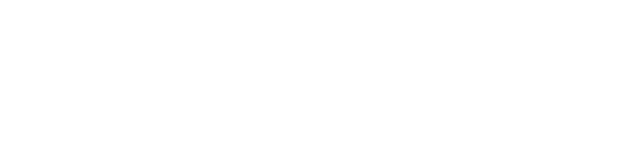
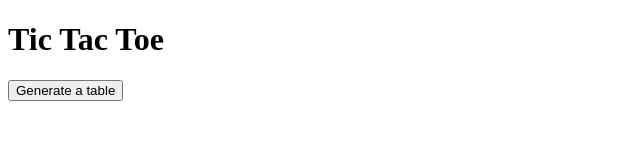
Before and after one commit to JohanCodeForFun/tic-tac-toe, a website: page index.html in a window 1280 px wide. Shown: the whole page, without its empty margins (0-640 px from the left). Drawn offline with Linux system fonts and the light colour scheme.

Commit message:
setup generate board function

```diff
--- a/app.js
+++ b/app.js
@@ -1,8 +1,30 @@
 const gameBoard = {
+  loadBoard: function() {
+    const tbl = document.createElement("table");
+    const tblBody = document.createElement("tbody")
+
+    for (let i = 0; i < this.board.length; i++) {
+      const row = document.createElement("tr");
+
+      for (let j = 0; j < this.board[i].length; j++) {
+        const cell = document.createElement("td");
+        const cellText = document.createTextNode(this.board[i][j])
+      cell.append(cellText)
+      row.append(cell)
+      }
+
+      tblBody.appendChild(row)
+    }
+
+    tbl.append(tblBody)
+    document.body.appendChild(tbl)
+
+    tbl.setAttribute("border", "2")
+  },
   board: [
-    [" ", " ", " "],
-    [" ", " ", " "],
-    [" ", " ", " "],
+    ["1", "2", "3"],
+    ["4", "5", "6"],
+    ["7", "8", "9"],
   ]
 };
 
@@ -15,3 +37,4 @@ const actions = {
   }
 }
 actions.placeMark()
+console.log(gameBoard.board)
--- a/index.html
+++ b/index.html
@@ -8,6 +8,11 @@
   <script src="app.js" defer></script>
 </head>
 <body>
+  <h1>Tic Tac Toe</h1>
+  <input type="button" value="Generate a table" onclick="gameBoard.loadBoard()" />
 
+  <div id="gameboard">
+
+  </div>
 </body>
 </html>
```
Also changed, not shown: todo.MD (added, +9 -0 lines), readme.MD (added).
